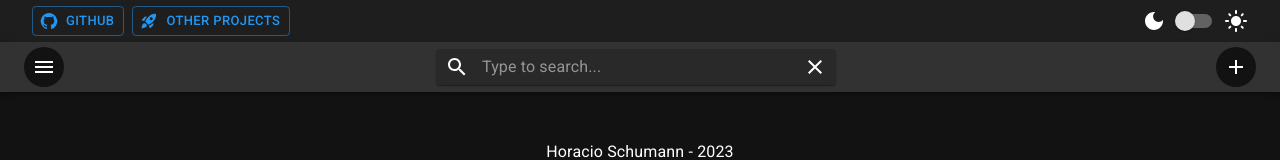
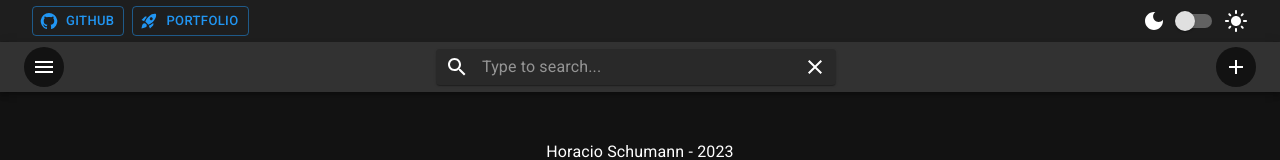
Before and after one commit to horaciosdev/react-notes, a React (Vite) app: page / in a window 1280 px wide. Shown: the top 160 px of the page. Built offline with nearby package versions, Linux system fonts and the light colour scheme.

Commit message:
update: change text from Other Projects to Portfolio

```diff
--- a/src/components/Header.tsx
+++ b/src/components/Header.tsx
@@ -44,7 +44,7 @@ export default function Header(props: any) {
             target="_blank"
             underline="none"
           >
-            Other Projects
+            Portfolio
           </Link>
         </Button>
       </Box>
```
